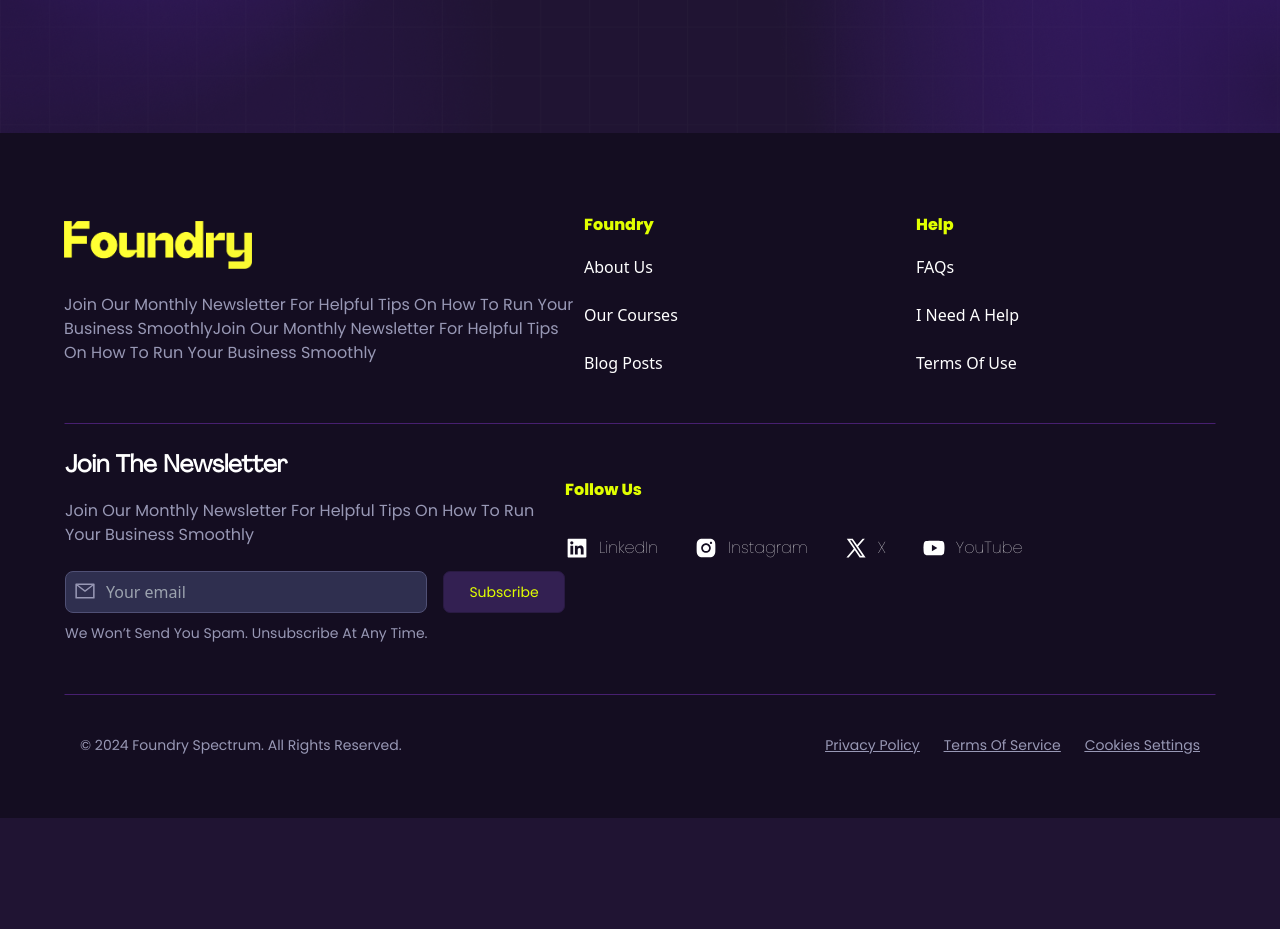
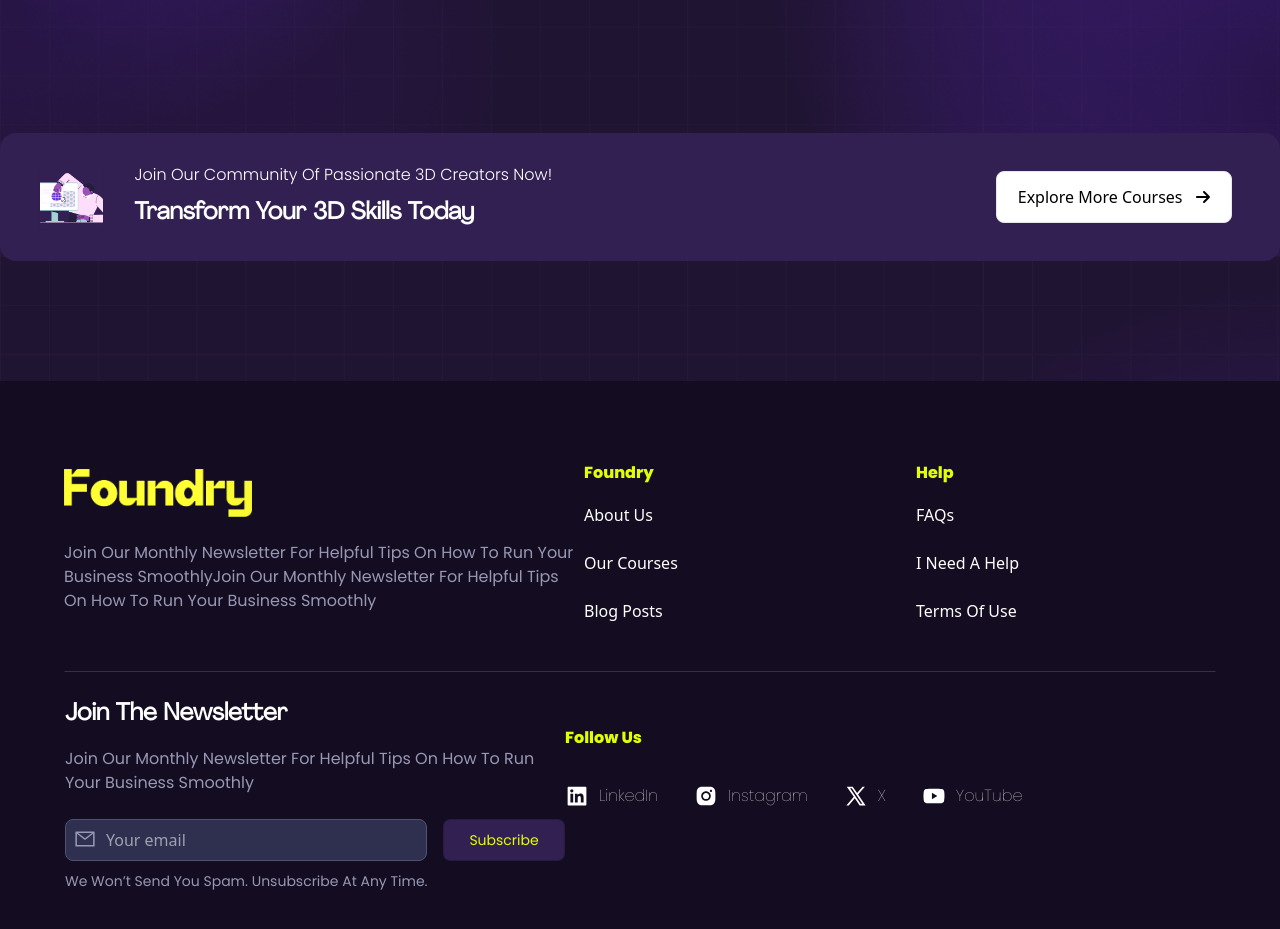
Before and after one commit to MftsatyH5H/Foundry-Spectrum-Frontend, a React (Vite) app: page / in a window 1280 px wide. Shown: the part 8880-9809 px from the top of the page. Before the commit the page ends 9698 px from the top, so only its background shows below. Built offline with nearby package versions, Linux system fonts and the light colour scheme; a web font is replaced by a local one.

Commit message:
adding navbar css

```diff
--- a/src/components/Cards/exploreCourses/explorecourses.tsx
+++ b/src/components/Cards/exploreCourses/explorecourses.tsx
@@ -11,14 +11,14 @@ const ExploreCoursescard = () =>  {
 
         return (
 
-            <div className='w-full  h-[128px] flex flex-row grediant items-center bg-[#322052]
+            <div className='w-full  h-[128px] flex flex-row  items-center bg-[#322052]
             ] rounded-2xl'>
             <div className='h-[64px] w-[65px] shadow-sm rounded-8xl ml-10  flex justify-start '>
                 <img src="/9f8c4f8d5b0151daaabd032483af1a9f.png " alt="" className=' h-full w-[64px] object-cover  hue-rotate-[-90deg]' />
             </div>
             <div className='flex flex-col justify-between items-start w-[70%] ml-8 gap-2'>
-                <p className='text-[#ffffff] leading-[24px] max-text-[16px] font-[Poppins] font-light '>Need to Learn More</p>
-                <h1 className='text-[#ffffff] leading-[36px] h-[36px] text-[24px] font-[700] font-[agrandir] '>You can find more suitable courses meets your requirments... </h1>
+                <p className='text-[#ffffff] leading-[24px] max-text-[16px] font-[Poppins] font-light '>Join our community of passionate 3D creators now!</p>
+                <h1 className='text-[#ffffff] leading-[36px] h-[36px] text-[24px] font-bold font-[agrandir] '>Transform Your 3D Skills Today </h1>
             </div>
             <button className='bg-[#ffffff] border rounded-lg w-[245px] mr-12 h-[52px] text-[16px] font-medium flex justify-center items-center'>
                 <span className="inline-flex items-center">
--- a/src/components/relatedCourses/relatedCoursesList.tsx
+++ b/src/components/relatedCourses/relatedCoursesList.tsx
@@ -38,7 +38,7 @@ const courses = [
 ]
 const RelatedCoursesList: React.FC = () => {
     return (
-        <div className='text-white p-4 w-full related-courses-container'>
+        <div className='text-white p-4 w-full container-fluid border-[2px] border-[#291A42] border-solid backdrop-blur-[14px]' style={{ background: 'linear-gradient(180deg, rgba(41, 26, 66, 0.288) 0%, rgba(104, 66, 168, 0.48) 100%)' }}>
             <div className='flex justify-start items-center gap-4 mb-3 ml-4'>
                 <img src="new-logo.png" alt="new-logo" className='w-11 mb-2' />
                 <div className="flex flex-col justify-start items-start ">
@@ -46,7 +46,7 @@ const RelatedCoursesList: React.FC = () => {
                     <p className='text-[#5f358a] text-xs'>Learning the basic structure of the Blueprint visual scripting system, as well as cover the fundamental math skills every.</p>
                 </div>
             </div>
-            <div className='flex flex-wrap justify-center items-start gap-14'>
+            <div className='flex flex-wrap'>
                 <Courserelatedlist />
             </div>
         </div>
--- a/src/pages/CoursesList.tsx
+++ b/src/pages/CoursesList.tsx
@@ -1,6 +1,7 @@
 import React from 'react'
 import CoursesFilter from '../components/coursesFilter/CoursesFilter'
 import Coursecardbiglist from '../components/courcecardbig/coursecardbiglist'
+import ExploreCoursescard from '../components/Cards/exploreCourses/explorecourses'
 
 function CoursesList() {
   return (
@@ -11,6 +12,9 @@ function CoursesList() {
         <div>
           <Coursecardbiglist />
         </div>
+        <div>
+          <ExploreCoursescard />
+        </div>
     </div>
   )
 }
--- a/src/pages/ProfileInstructor.tsx
+++ b/src/pages/ProfileInstructor.tsx
@@ -4,6 +4,7 @@ import Artportfolio from '../components/ArtPortfolio/Artportfolio'
 import StudentGalleryList from '../components/studentsGallery/studentGalleryList'
 import TestimonialsList from '../components/testimonials/testimonialList'
 import Coursecardbiglist from '../components/courcecardbig/coursecardbiglist'
+import ExploreCoursescard from '../components/Cards/exploreCourses/explorecourses'
 
 
 function ProfileInstructor() {
@@ -34,6 +35,9 @@ function ProfileInstructor() {
           <Coursecardbiglist />
         </div>
       </div>
+      <div className='container mb-[120px]'>
+        <ExploreCoursescard />
+      </div>
     </div>
   )
 }
--- a/src/pages/home.tsx
+++ b/src/pages/home.tsx
@@ -8,6 +8,7 @@ import Blogsliderlist from '../components/blogsslider/blogsliderlist'
 import PrivateMentorHome from '../components/PrivateMentorHome/PrivateMentorHome'
 import Footer from '../components/footer/footer'
 import InstructorSliderHome from '../components/InstructorSliderHome/InstructorSliderHome'
+import ExploreCoursescard from '../components/Cards/exploreCourses/explorecourses'
 function Home() {
   return (
     <div className='flex flex-col gap-[120px]'>
@@ -53,8 +54,8 @@ function Home() {
       {/* Blogs Section */}
 
       {/* Explore More Courses */}
-      <div className='container'>
-
+      <div className='container mb-[120px]'>
+          <ExploreCoursescard />
       </div>
     </div>
   )
```
Also changed, not shown: src/components/navbar/Navbar.css (added, +13 -0 lines).
